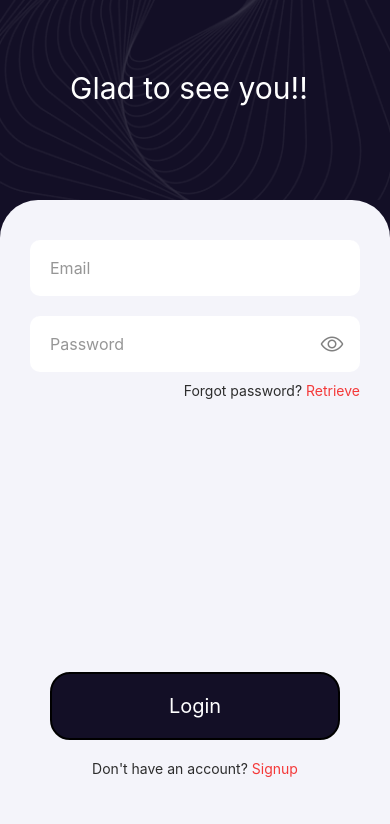
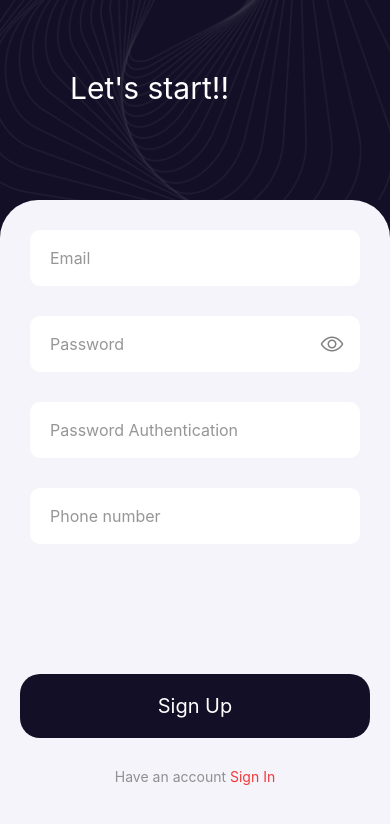
Before and after one commit to munezeromicha/Hoop-App-TP, a React Native app: screen /register in a window 390 px wide. Shown: the top 824 px of the page. Built offline with nearby package versions, Linux system fonts and the light colour scheme.

Commit message:
ft: navigating pages

```diff
--- a/App.tsx
+++ b/App.tsx
@@ -1,16 +1,25 @@
 import { StatusBar } from 'expo-status-bar';
 import { StyleSheet, Text, View } from 'react-native';
+import {NavigationContainer} from '@react-navigation/native'
+import {createStackNavigator } from '@react-navigation/stack';
 import LoginEmail from './screens/Login with email';
 import LoginPhone from './screens/Login with phone';
 import Register from './screens/Register';
 
+
+const Stack = createStackNavigator();
+
 export default function App() {
   return (
     <View style={styles.container}>
-      <LoginEmail />
-      {/* <LoginPhone /> */}
-      {/* <Register/> */}
-      <StatusBar style="auto" />
+    <StatusBar style="auto"/>
+    <NavigationContainer>
+      <Stack.Navigator>
+        <Stack.Screen name="register" component={Register} options={{ headerShown: false }} />
+        <Stack.Screen name="email" component={LoginEmail} options={{ headerShown: false }} />
+        <Stack.Screen name="phone" component={LoginPhone} options={{ headerShown: false }} />
+      </Stack.Navigator>
+    </NavigationContainer>
     </View>
   );
 }
--- a/package.json
+++ b/package.json
@@ -9,12 +9,16 @@
     "web": "expo start --web"
   },
   "dependencies": {
+    "@react-navigation/native": "^6.1.17",
+    "@react-navigation/stack": "^6.3.29",
     "expo": "~50.0.14",
     "expo-status-bar": "~1.11.1",
     "react": "18.2.0",
-    "react-native": "0.73.6",
+    "react-native": "^0.73.6",
     "react-native-country-picker-modal": "^2.0.0",
+    "react-native-gesture-handler": "^2.16.0",
     "react-native-picker-select": "^9.1.3",
+    "react-native-screens": "^3.30.1",
     "react-native-web": "^0.19.10"
   },
   "devDependencies": {
--- a/screens/Login with email.tsx
+++ b/screens/Login with email.tsx
@@ -4,7 +4,7 @@
 import { Ionicons } from '@expo/vector-icons';
 
 
-const LoginEmail = () => {
+const LoginEmail: React.FC<any> = ({navigation}) => {
   const [email, setEmail] = useState('');
   const [password, setPassword] = useState('');
   const [secureTextEntry, setSecureTextEntry] = useState(true);
@@ -21,7 +21,7 @@
     setSecureTextEntry(!secureTextEntry);
   };
 
-  const handleSubmit = () => {
+  const handleSubmit= () => {
     if ( email  && password) {
       Alert.alert('logged in Successfully!');
     } else {
@@ -67,7 +67,7 @@
           ><Text style={styles.buttonText}>Login</Text>
           </TouchableOpacity>
           <Text style={styles.bottomText}>Don't have an account?
-        <Text style={styles.lastText}> Signup</Text>
+        <Text style={styles.lastText} onPress={() => {navigation.navigate('register')}}> Signup</Text>
       </Text>
        </View>
     </View>
@@ -159,7 +159,7 @@
 bottomText:{
   flex: 5,
   textAlign: 'center',
-  color: '#2D2D2D',
+  color: 'rgba(45, 45, 45, 0.5)',
 },
 lastText: {
   fontSize: 14,
@@ -168,7 +168,7 @@
 bottomText1:{
   flex: 5,
   textAlign: 'right',
-  color: '#2D2D2D',
+  color: 'rgba(45, 45, 45, 0.5)',
 },
 lastText1: {
   fontSize: 14,
--- a/screens/Login with phone.tsx
+++ b/screens/Login with phone.tsx
@@ -4,10 +4,10 @@
 import CountryPicker, { Country } from 'react-native-country-picker-modal'
 import { Ionicons } from '@expo/vector-icons';
 
-const LoginPhone = () => {
+const LoginPhone: React.FC<any> = ({navigation}) => {
   const [phoneNumber, setPhoneNumber] = useState('');
   const [password, setPassword] = useState('');
-  const [countryCode, setCoutryCode] = useState<string>('US');
+  const [countryCode, setCoutryCode] = useState<string>('ID');
   const [secureTextEntry, setSecureTextEntry] = useState(true);
 
   const handlePhoneNumberChange = (value: string) => {
@@ -47,7 +47,6 @@
               withCallingCodeButton
               withCallingCode
               onSelect={onSelectCountry}
-              visible
             />
             <TextInput
               style={styles.phoneNumberInput}
@@ -84,7 +83,7 @@
           <Text style={styles.buttonText}>Login</Text>
           </TouchableOpacity>
         <Text style={styles.bottomText}>Don't have an account?
-          <Text style={styles.lastText}> Signup</Text>
+          <Text style={styles.lastText} onPress={() => {navigation.navigate('register')}}> Signup</Text>
         </Text>
       </View>
     </View>
@@ -113,7 +112,7 @@
     color: '#fff',
   },
   container: {
-    height: 650,
+    height: '100%',
     backgroundColor: '#F4F4FA',
     borderTopLeftRadius: 38,
     borderTopRightRadius: 38,
--- a/screens/Register.tsx
+++ b/screens/Register.tsx
@@ -3,7 +3,7 @@
 import MaskGroup from '../assets/MaskGroup.png';
 import { Ionicons } from '@expo/vector-icons';
 
-const Register = () => {
+const Register: React.FC<any> = ({navigation}) => {
   const [authentication, setAuthentication] = useState('');
   const [email, setEmail] = useState('');
   const [phoneNumber, setPhoneNumber] = useState('');
@@ -89,7 +89,7 @@
           </View>
       <TouchableOpacity
         style={styles.button}
-        onPress={handleSubmit}
+        onPress={() => {handleSubmit}}
       >
         <Text style={styles.buttonText}>Sign Up</Text>
       </TouchableOpacity>
@@ -138,7 +138,7 @@
     borderRadius: 5,
   },
   container: {
-    height: 650,
+    height: '100%',
     backgroundColor: '#F4F4FA',
     borderTopLeftRadius: 38,
     borderTopEndRadius: 38,
```
Also changed, not shown: tsconfig.json (+26 -3 lines), 1 other file (tests, documents, lock files or other folders).
